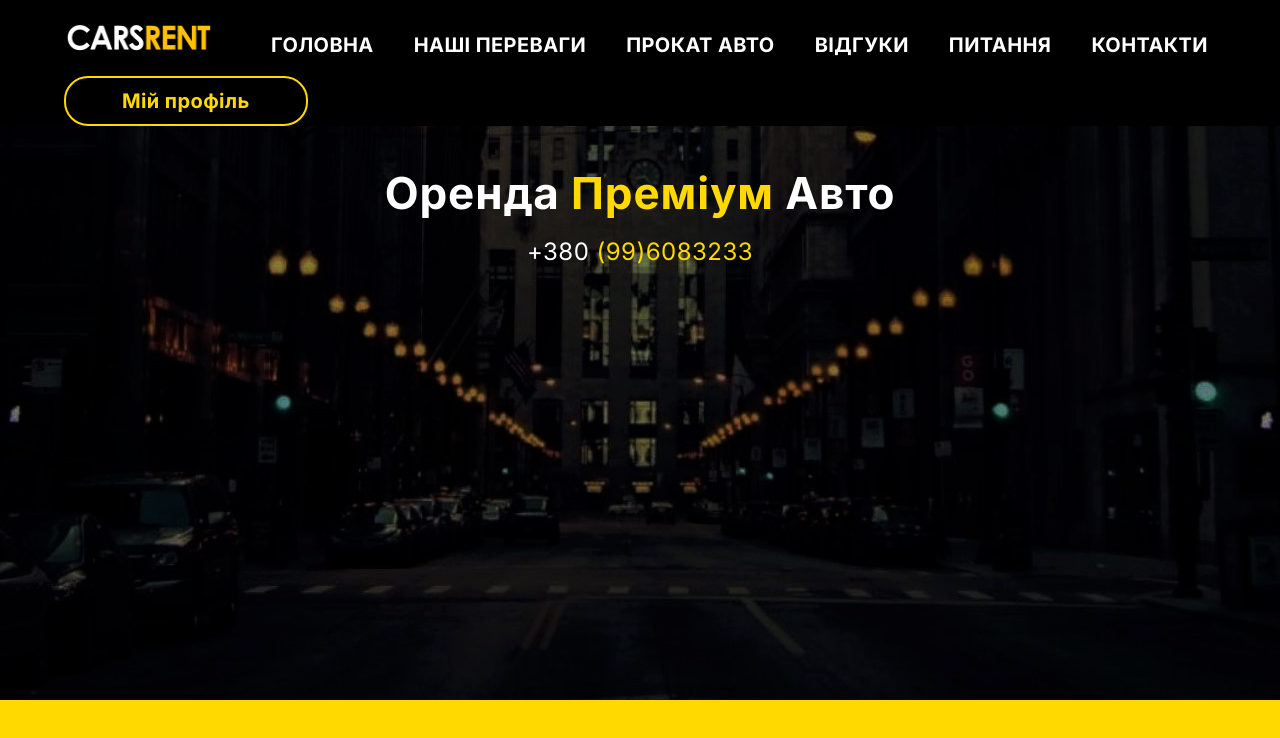
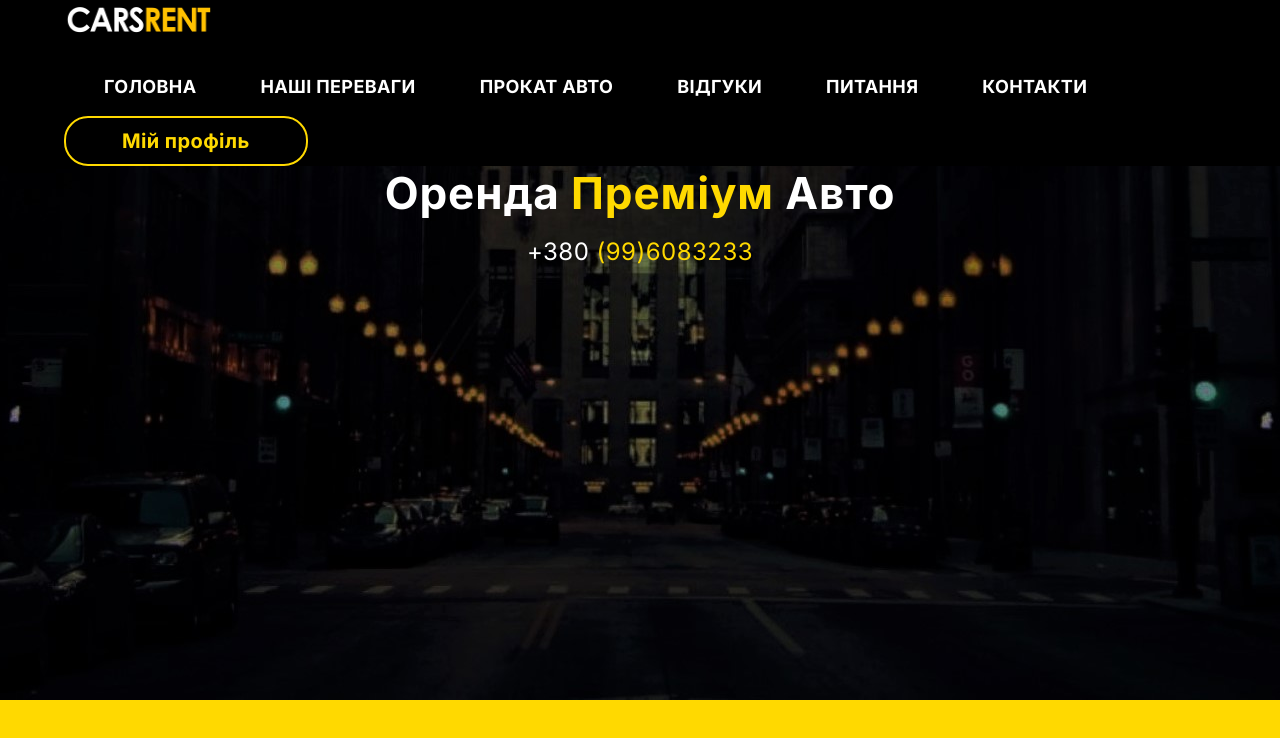
Before and after one commit to dotdencode21/inesa_course_work, a Vue app in the folder client/: page /#/ in a window 1280 px wide. Shown: the top 738 px of the page. Built offline with nearby package versions, Linux system fonts and the light colour scheme.

Commit message:
change gap

```diff
--- a/client/src/components/Navbar/index.vue
+++ b/client/src/components/Navbar/index.vue
@@ -60,7 +60,7 @@ export default {
   display: flex;
   justify-content: flex-start;
   align-items: center;
-  gap: 1.5em;
+  gap: 3em;
 }
 .navbar__menu__item {
   padding: 0 0.5em;
@@ -73,7 +73,7 @@ export default {
 .navbar__menu__item__link {
   text-transform: uppercase;
   text-decoration: none;
-  font-size: 1.25em;
+  font-size: 1.125em;
   color: #fff;
   font-weight: 600;
   letter-spacing: 0.02em;
```
